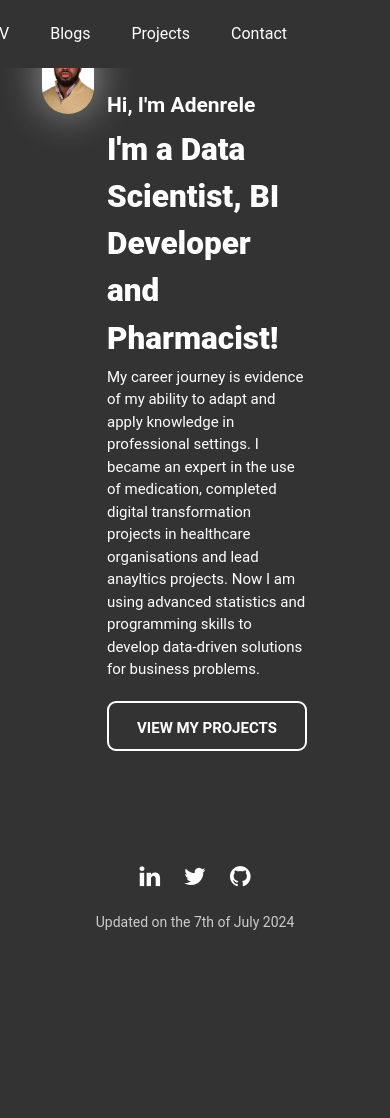
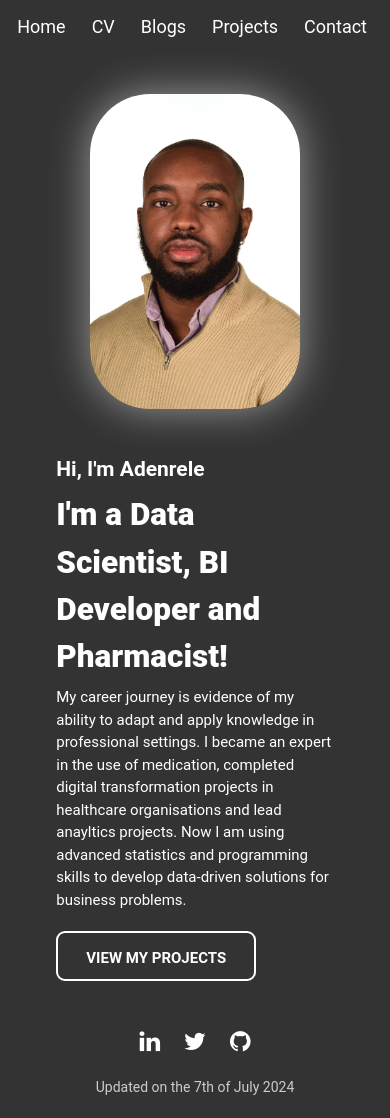
Before and after one commit to Adenrele/Web_Portfolio, a Flask app: page / in a window 390 px wide. Before the commit the page ends 930 px from the top, so only its background shows below. Run offline with Flask 3, Linux system fonts and the light colour scheme.

Commit message:
mobile version

```diff
--- a/main.py
+++ b/main.py
@@ -59,7 +59,7 @@ def blogs():
     return render_template("blogs.html")
 
 if __name__ == "__main__":
-    app.run(debug = True)
+    app.run(debug = True, host="192.168.0.67")
 
 
 
--- a/static/css/CV.css
+++ b/static/css/CV.css
@@ -73,6 +73,7 @@
 .location,
 .employer{
     font-size:large;
+    font-weight: 600;
 }
 .grade,
 .course,
@@ -146,9 +147,45 @@ exp-detail{
 
 /* Responsive adjustments */
 @media (max-width: 768px) {
+    .CV-sections
+    {
+        margin: 5% auto;
+        display: flex;
+        flex-direction: column;
+        width: 100%;
+        height: 100%;
+    }
+
     .left-column,
-    .right-column {
-        width: 90vw; /* Full width on smaller screens */
-        margin: 20px auto; /* Center align with auto margin */
-    }
+.right-column {
+    padding: 5%; /* Increased padding for more space inside the container */
+    background-color: #1c1c1c; /* Darker background for the containers */
+    color: #f1f1f1; /* Light text color for better readability */
+    border-radius: 20px; /* Rounded corners */
+    box-shadow: 0 0px 25px rgba(255, 255, 255, 0.2); /* Light shadow for dark background */
+    margin: 9% auto 0 auto;
+    width: 99%;
 }
+
+.Education,
+.work-exp{
+    margin: 10% 0;
+}
+
+.title-list ul li {
+    position: relative;
+    padding-left: 5%; /* Space for the custom bullet */
+    margin-bottom: 20px; /* Space between items */
+}
+/* Connecting vertical line */
+.title-list ul li::after {
+    content: '';
+    position: absolute;
+    left: 1.5%; /* Center the line with the bullet */
+    top: 70%; /* Start the line below the bullet */
+    width: .3%; /* Width of the line */
+    height: calc(100% + 55%); /* Extend the line below the bullet */
+    background-color: white; /* Color of the line */
+    z-index: 5; /* Ensure the line is behind the text */
+}
+}
--- a/static/css/blogs.css
+++ b/static/css/blogs.css
@@ -28,3 +28,26 @@
     width: 60%;
     align-self: center;
 }
+
+@media (max-width: 768px) {
+    .blogs{
+        display: flex;
+        flex-direction: column;
+        background-color: #333; /* Dark background color */
+        color: white; /* White text color */
+        min-height: 100vh;
+        width: 100%;
+        padding: 20px;
+        margin-top: 5vh;
+    }
+
+    .blog-box{
+        margin: 2% auto;
+        width: 95%;
+        padding: 5%; /* Increased padding for more space inside the container */
+        background-color: #1c1c1c; /* Darker background for the containers */
+        color: #f1f1f1; /* Light text color for better readability */
+        border-radius: 20px; /* Rounded corners */
+        box-shadow: 0 0px 25px rgba(255, 255, 255, 0.2); /* Light shadow for dark background */
+    }
+}
--- a/static/css/home.css
+++ b/static/css/home.css
@@ -58,3 +58,30 @@
 .home-project-button a:hover {
   background-color: #555;
 }
+
+@media (max-width: 768px) {
+  .home {
+    display: flex;
+    flex-direction: column;
+    background-color: #333; /* Dark background color */
+    color: white; /* White text color */
+    min-height: 100vh;
+    width: 100vw;
+    padding: 20px;
+    margin-top: 10%;
+    padding-bottom: 950px;
+  }
+
+  .home-image {
+    width: 60%;
+    border-radius: 60px;
+    box-shadow: 0 0 40px rgba(255, 255, 255, 0.5); /* White shadow */
+    margin: 10% 20% 10% 20%; /* Add margin to separate the image and text */
+  }
+
+  .home-text {
+    width: 85%; /* Adjust width to ensure it fits well on smaller screens */
+    margin: auto;
+    padding: 10px;
+  }
+}
--- a/static/css/layout.css
+++ b/static/css/layout.css
@@ -92,3 +92,28 @@ footer {
   font-size: 14px; /* Smaller font size */
   color: #ccc; /* Lighter text color for the "last updated" info */
 }
+
+@media (max-width: 768px) {
+  header {
+    align-items: flex-start; /* Align items to the start */
+    padding: 10px; /* Adjust padding */
+    height: auto; /* Auto height */
+  }
+
+  header nav ul {
+    flex-direction: row;
+    width: 100%; /* Full width */
+  }
+
+  header nav ul li {
+    margin: 0 10px; /* Add margin for vertical spacing */
+  }
+
+  header nav ul li:last-child {
+    margin: 0 10px; /* Add margin for last item */
+  }
+
+  header nav ul li a {
+    font-size: larger; /* Increase font size */
+  }
+}
--- a/static/css/projects.css
+++ b/static/css/projects.css
@@ -28,3 +28,25 @@
     width: 60%;
     align-self: center;
 }
+
+@media (max-width: 768px) {
+    .projects{
+        display: flex;
+        flex-direction: column;
+        background-color: #333; /* Dark background color */
+        color: white; /* White text color */
+        min-height: 100vh;
+        width: 100%;
+        padding: 20px;
+        margin-top: 5vh;
+    }
+    .project-box{
+        margin: 2% auto;
+        width: 95%;
+        padding: 5%; /* Increased padding for more space inside the container */
+        background-color: #1c1c1c; /* Darker background for the containers */
+        color: #f1f1f1; /* Light text color for better readability */
+        border-radius: 20px; /* Rounded corners */
+        box-shadow: 0 0px 25px rgba(255, 255, 255, 0.2); /* Light shadow for dark background */
+    }
+}
--- a/templates/contact.html
+++ b/templates/contact.html
@@ -32,7 +32,7 @@
 
 
 
-    <form class="contact-form" action="{{ url_for('contact') }}" method=post>
+    <form action="{{ url_for('contact') }}" method=post>
 
       <div class="hide">
       {{ form.hidden_tag }}
```
Also changed, not shown: static/css/contact.css (+27 -7 lines).
